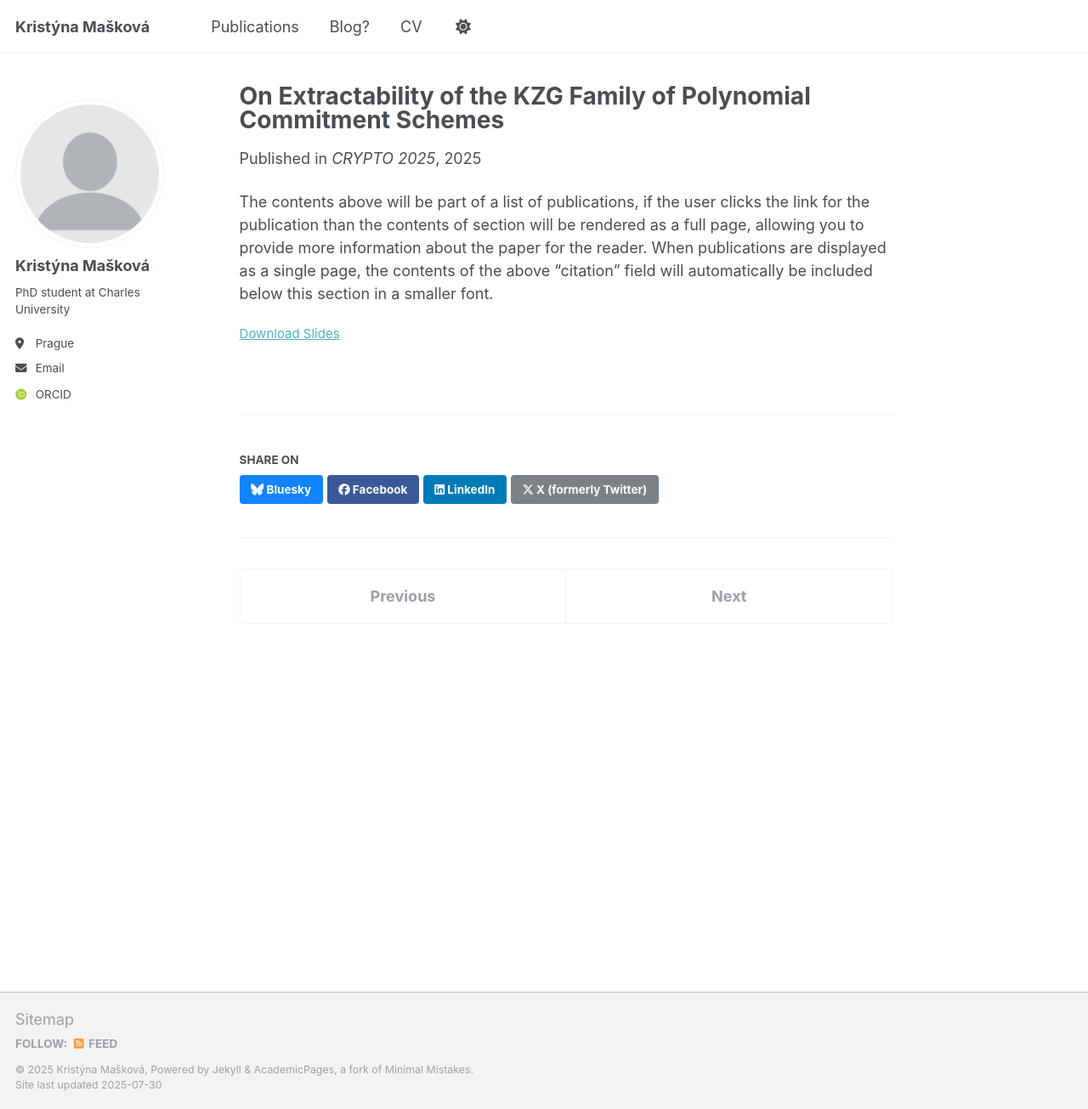
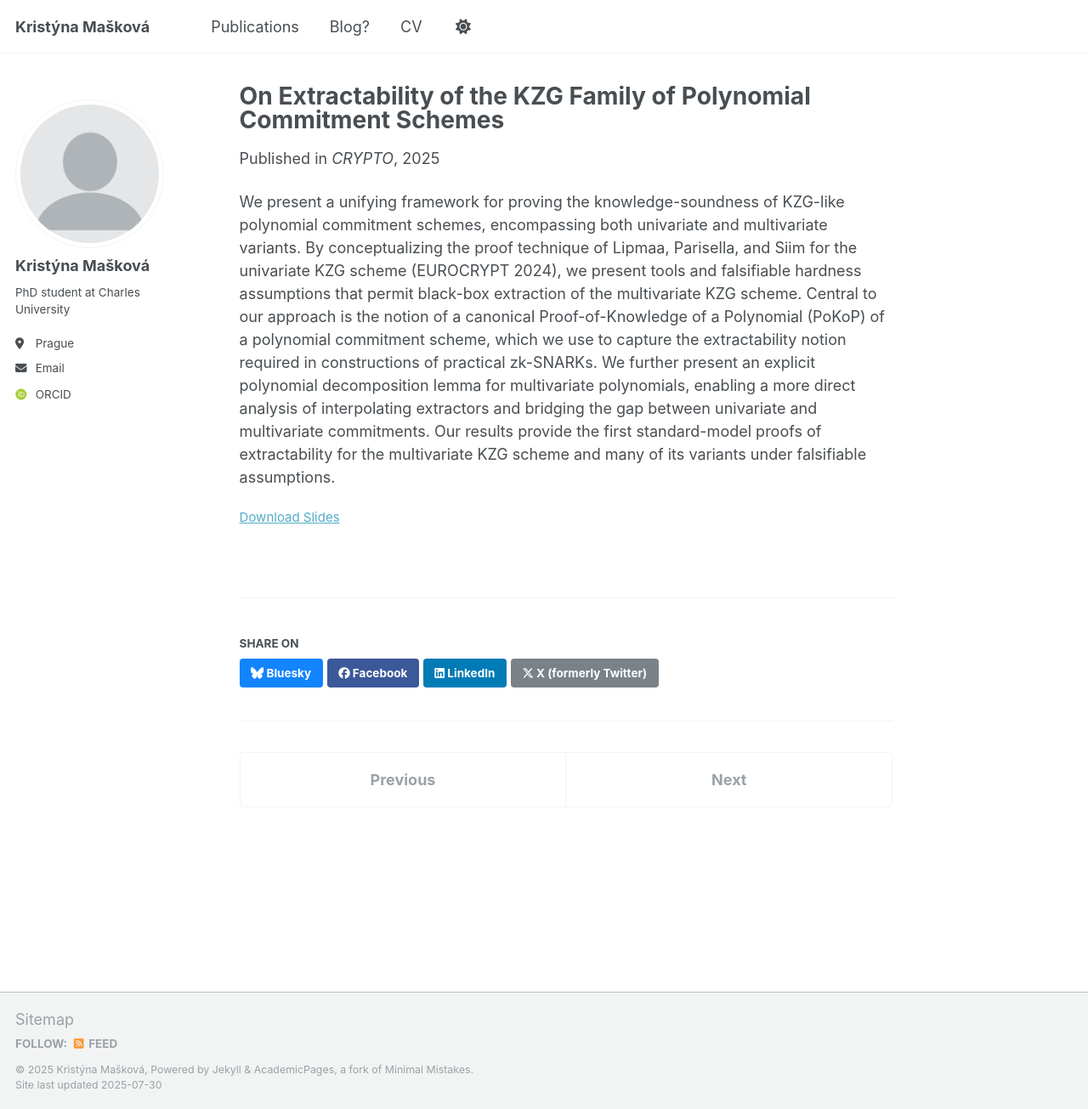
Before and after one commit to MaskovaKr/maskovakr.github.io, a Jekyll site: the page built from _publications/2025-extractability.md, in a window 1280 px wide and 1305 px high. Shown: the whole window at 85% size. Built offline with Jekyll 4.4.1, drawn with Linux system fonts in a browser that asks for light colours; some web fonts are replaced; a script that is not in the unit is left out.

Commit message:
extractability paper

```diff
--- a/_publications/2025-extractability.md
+++ b/_publications/2025-extractability.md
@@ -5,10 +5,10 @@ category: conferences
 permalink: https://eprint.iacr.org/2025/514
 excerpt: #'This paper is about the number 1. The number 2 is left for future work.'
 date: 2025-03-21
-venue: 'CRYPTO 2025'
+venue: 'CRYPTO'
 slidesurl: TO DO
 paperurl: 'https://eprint.iacr.org/2025/514'
 bibtexurl: #'http://academicpages.github.io/files/bibtex1.bib'
 citation: #'Your Name, You. (2009). &quot;Paper Title Number 1.&quot; <i>Journal 1</i>. 1(1).'
 ---
-The contents above will be part of a list of publications, if the user clicks the link for the publication than the contents of section will be rendered as a full page, allowing you to provide more information about the paper for the reader. When publications are displayed as a single page, the contents of the above "citation" field will automatically be included below this section in a smaller font.
+We present a unifying framework for proving the knowledge-soundness of KZG-like polynomial commitment schemes, encompassing both univariate and multivariate variants. By conceptualizing the proof technique of Lipmaa, Parisella, and Siim for the univariate KZG scheme (EUROCRYPT 2024), we present tools and falsifiable hardness assumptions that permit black-box extraction of the multivariate KZG scheme. Central to our approach is the notion of a canonical Proof-of-Knowledge of a Polynomial (PoKoP) of a polynomial commitment scheme, which we use to capture the extractability notion required in constructions of practical zk-SNARKs. We further present an explicit polynomial decomposition lemma for multivariate polynomials, enabling a more direct analysis of interpolating extractors and bridging the gap between univariate and multivariate commitments. Our results provide the first standard-model proofs of extractability for the multivariate KZG scheme and many of its variants under falsifiable assumptions.
```
